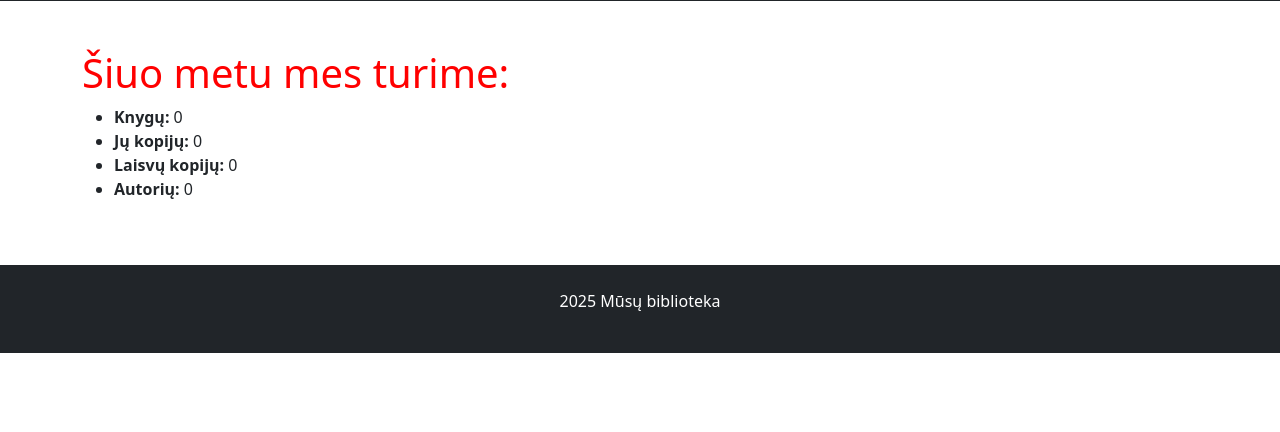
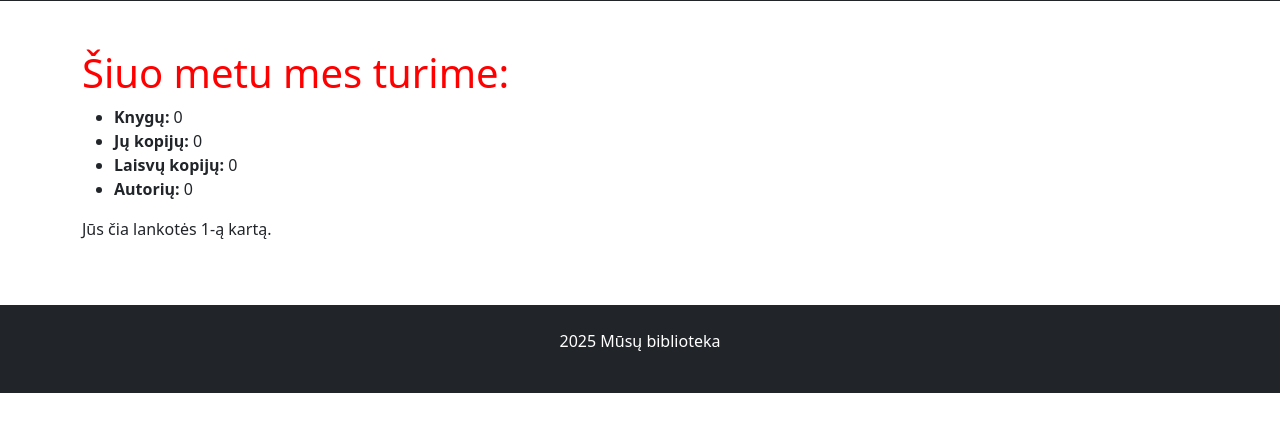
Before and after one commit to DonatasNoreika/library_20250818, a Django app: page / in a window 1280 px wide. Shown: the part 247-679 px from the top of the page. Run offline with Django 5.2, Linux system fonts and the light colour scheme; data that the repository does not hold is empty.

Commit message:
7: Įdėtas apsilankymų skaitiklis

```diff
--- a/mysite/library/templates/index.html
+++ b/mysite/library/templates/index.html
@@ -10,4 +10,5 @@
     <li><strong>Laisvų kopijų: </strong>{{ num_instances_available }}</li>
     <li><strong>Autorių: </strong>{{ authors }}</li>
 </ul>
+<p>Jūs čia lankotės {{ num_visits }}-ą kartą.</p>
 {% endblock %}
--- a/mysite/library/views.py
+++ b/mysite/library/views.py
@@ -5,11 +5,14 @@ from django.core.paginator import Paginator
 from django.db.models import Q
 
 def index(request):
+    num_visits = request.session.get('num_visits', 1)
+    request.session['num_visits'] = num_visits + 1
     context = {
         'num_books': Book.objects.count(),
         'num_instances': BookInstance.objects.count(),
         'num_instances_available': BookInstance.objects.filter(status='a').count(),
         'authors': Author.objects.count(),
+        'num_visits': num_visits,
     }
     return render(request, template_name="index.html", context=context)
 
```
